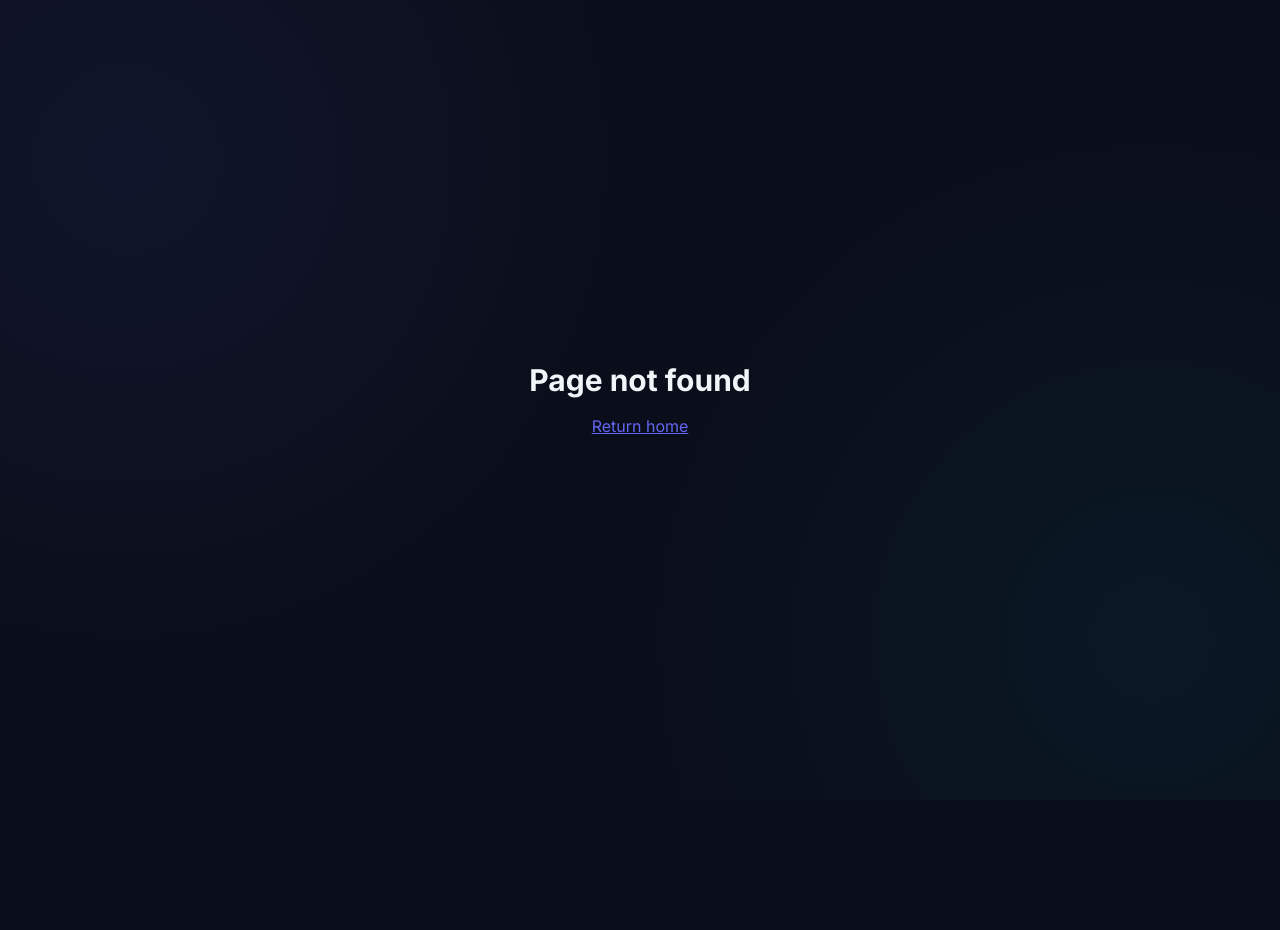
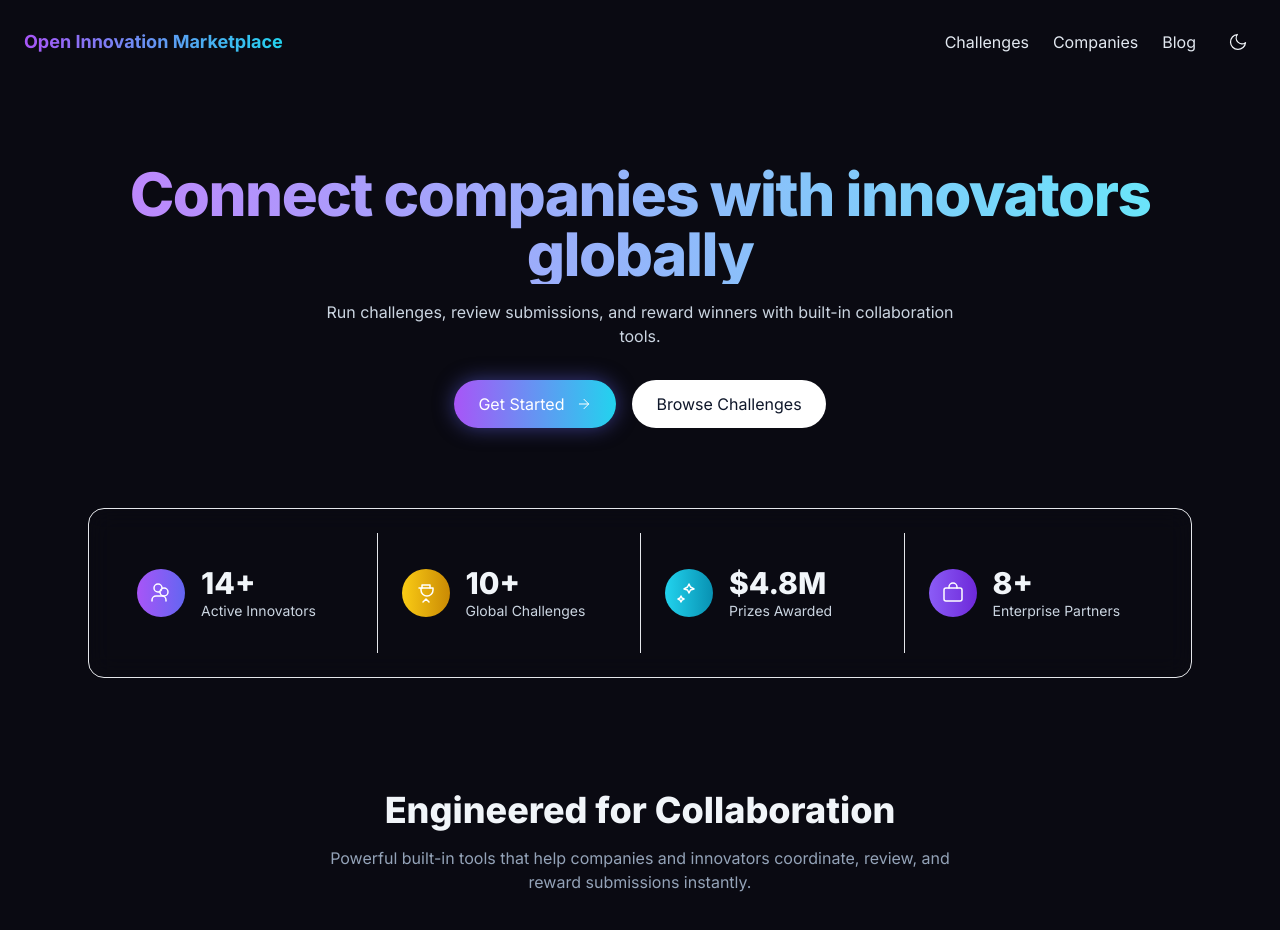
Before and after one commit to shivamrokade6411/Open-Innovation-Marketplace, a Next.js app in the folder apps/frontend/: page /public in a window 1280 px wide. Before the commit this address had no page. Shown: the top 930 px of the page. Before the commit the page ends 800 px from the top, so only its background shows below. Built offline with nearby package versions, Linux system fonts and the light colour scheme.

Commit message:
Update project

```diff
--- /dev/null
+++ b/apps/frontend/src/app/public/page.tsx
@@ -0,0 +1,118 @@
+import React from 'react';
+
+const Logo: React.FC = () => (
+  <div className="font-bold text-lg bg-clip-text text-transparent bg-gradient-to-r from-purple-500 to-cyan-400">
+    Open Innovation Marketplace
+  </div>
+);
+
+const Icon = ({ name, className = '' }: { name: string; className?: string }) => {
+  const common = 'w-6 h-6';
+  switch (name) {
+    case 'people':
+      return (
+        <svg className={`${common} ${className}`} fill="none" viewBox="0 0 24 24" stroke="currentColor">
+          <path strokeWidth="1.5" strokeLinecap="round" strokeLinejoin="round" d="M17 20v-1a4 4 0 00-4-4H7a4 4 0 00-4 4v1" />
+          <path strokeWidth="1.5" strokeLinecap="round" strokeLinejoin="round" d="M9 11a4 4 0 100-8 4 4 0 000 8zM19 11a4 4 0 11-8 0 4 4 0 018 0z" />
+        </svg>
+      );
+    case 'trophy':
+      return (
+        <svg className={`${common} ${className}`} viewBox="0 0 24 24" fill="none" stroke="currentColor">
+          <path strokeWidth="1.5" strokeLinecap="round" strokeLinejoin="round" d="M8 7V4h8v3" />
+          <path strokeWidth="1.5" strokeLinecap="round" strokeLinejoin="round" d="M5 7h14v2a6 6 0 01-6 6h0a6 6 0 01-6-6V7z" />
+          <path strokeWidth="1.5" strokeLinecap="round" strokeLinejoin="round" d="M9 21l3-3 3 3" />
+        </svg>
+      );
+    case 'sparkles':
+      return (
+        <svg className={`${common} ${className}`} viewBox="0 0 24 24" fill="none" stroke="currentColor">
+          <path strokeWidth="1.5" strokeLinecap="round" strokeLinejoin="round" d="M12 3l1.5 3L17 8l-3.5 1L12 12l-1.5-3L7 8l3.5-2L12 3z" />
+          <path strokeWidth="1.5" strokeLinecap="round" strokeLinejoin="round" d="M4 15l1 2 2 1-2 1-1 2-1-2-2-1 2-1 1-2z" />
+        </svg>
+      );
+    case 'briefcase':
+      return (
+        <svg className={`${common} ${className}`} viewBox="0 0 24 24" fill="none" stroke="currentColor">
+          <rect x="3" y="7" width="18" height="13" rx="2" strokeWidth="1.5" />
+          <path d="M8 7V6a4 4 0 014-4h0a4 4 0 014 4v1" strokeWidth="1.5" strokeLinecap="round" strokeLinejoin="round" />
+        </svg>
+      );
+    default:
+      return null;
+  }
+};
+
+const StatCard: React.FC<{ icon: string; number: string; label: string; color: string }> = ({ icon, number, label, color }) => (
+  <div className="flex-1 px-6 py-8">
+    <div className="flex items-center space-x-4">
+      <div className={`p-3 rounded-full bg-white/6 ${color}`}>
+        <Icon name={icon} className="text-white" />
+      </div>
+      <div>
+        <div className="text-3xl font-extrabold">{number}</div>
+        <div className="text-sm text-slate-300">{label}</div>
+      </div>
+    </div>
+  </div>
+);
+
+export default function LandingPage(): JSX.Element {
+  return (
+    <main className="min-h-screen bg-[#0a0a12] text-slate-100">
+      <header className="max-w-7xl mx-auto px-6 py-6 flex items-center justify-between">
+        <Logo />
+        <nav className="flex items-center space-x-6">
+          <a className="text-slate-200 hover:text-white" href="#">Challenges</a>
+          <a className="text-slate-200 hover:text-white" href="#">Companies</a>
+          <a className="text-slate-200 hover:text-white" href="#">Blog</a>
+          <button aria-label="toggle theme" className="ml-4 rounded-full bg-white/6 p-2">
+            <svg className="w-5 h-5" viewBox="0 0 24 24" fill="none" stroke="currentColor">
+              <path strokeWidth="1.5" strokeLinecap="round" strokeLinejoin="round" d="M21 12.79A9 9 0 1111.21 3 7 7 0 0021 12.79z" />
+            </svg>
+          </button>
+        </nav>
+      </header>
+
+      <section className="max-w-6xl mx-auto px-6 py-20">
+        <div className="grid grid-cols-1 gap-12">
+          <div className="text-center">
+            <h1 className="text-4xl sm:text-6xl font-extrabold tracking-tight bg-clip-text text-transparent bg-gradient-to-r from-purple-400 to-cyan-300">
+              Connect companies with innovators globally
+            </h1>
+            <p className="mt-4 text-slate-300 max-w-2xl mx-auto">Run challenges, review submissions, and reward winners with built-in collaboration tools.</p>
+
+            <div className="mt-8 flex items-center justify-center space-x-4">
+              <button className="inline-flex items-center gap-3 px-6 py-3 rounded-full bg-gradient-to-r from-purple-500 to-cyan-400 text-white shadow-glow">
+                Get Started
+                <svg className="w-4 h-4" viewBox="0 0 24 24" fill="none" stroke="currentColor">
+                  <path strokeWidth="1.5" strokeLinecap="round" strokeLinejoin="round" d="M5 12h14M12 5l7 7-7 7" />
+                </svg>
+              </button>
+
+              <button className="inline-flex items-center gap-3 px-6 py-3 rounded-full bg-white text-slate-900">
+                Browse Challenges
+              </button>
+            </div>
+          </div>
+
+          <div className="mt-8">
+            <div className="rounded-2xl bg-white/3 border border-white/6 p-6 backdrop-blur-md">
+              <div className="grid grid-cols-1 sm:grid-cols-4 divide-y sm:divide-y-0 sm:divide-x divide-white/6">
+                <StatCard icon="people" number="14+" label="Active Innovators" color="bg-gradient-to-r from-purple-500 to-indigo-500" />
+                <StatCard icon="trophy" number="10+" label="Global Challenges" color="bg-gradient-to-r from-yellow-400 to-yellow-600" />
+                <StatCard icon="sparkles" number="$4.8M" label="Prizes Awarded" color="bg-gradient-to-r from-cyan-400 to-cyan-600" />
+                <StatCard icon="briefcase" number="8+" label="Enterprise Partners" color="bg-gradient-to-r from-violet-500 to-violet-700" />
+              </div>
+            </div>
+          </div>
+
+          <div className="text-center py-16">
+            <h2 className="text-3xl sm:text-4xl font-extrabold">Engineered for Collaboration</h2>
+            <p className="mt-4 max-w-2xl mx-auto text-slate-400">Powerful built-in tools that help companies and innovators coordinate, review, and reward submissions instantly.</p>
+          </div>
+        </div>
+      </section>
+    </main>
+  );
+}
```
